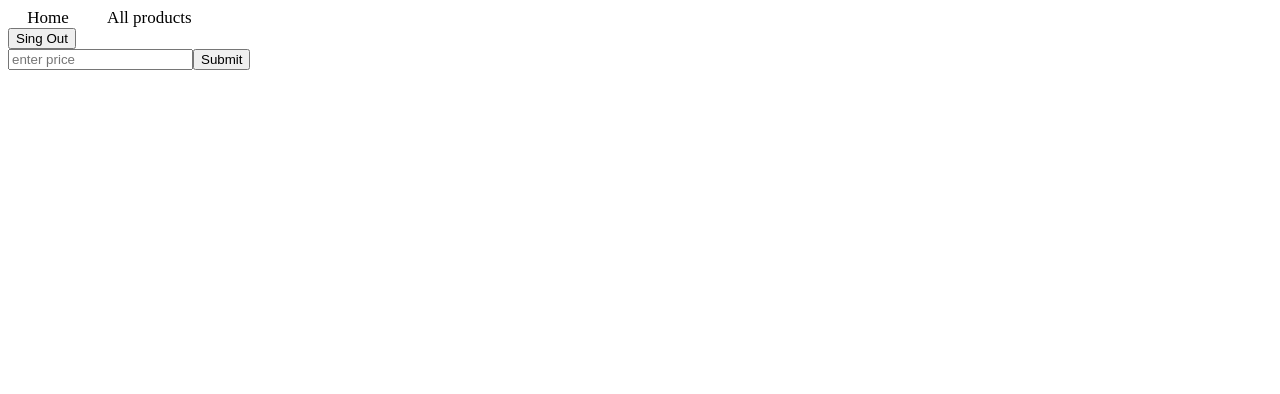
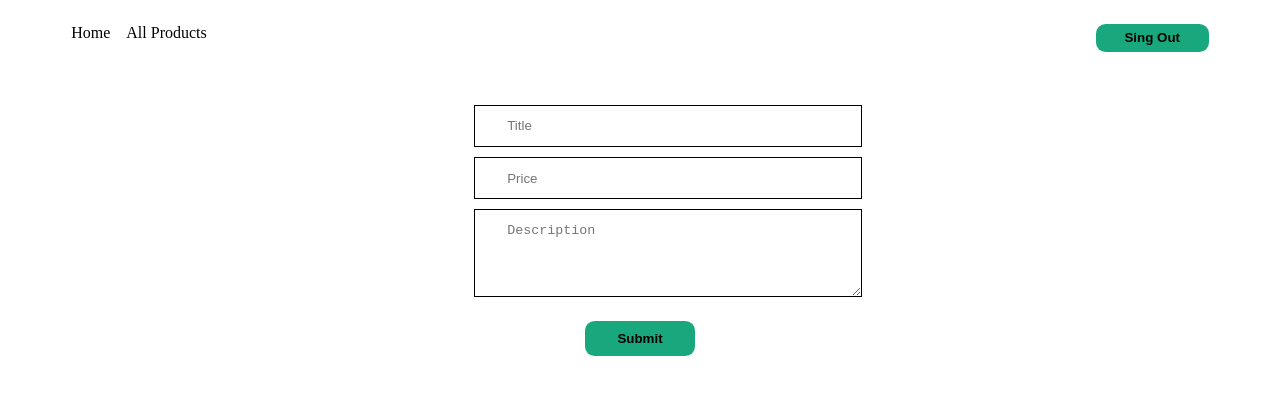
Before and after one commit to Rokas214/Sell-Your-Junk-Client, a React (Create React App) app: page /add in a window 1280 px wide. Shown: the top 394 px of the page. Built offline with nearby package versions, Linux system fonts and the light colour scheme.

Commit message:
Added style, notifications

```diff
--- a/src/components/Form.jsx
+++ b/src/components/Form.jsx
@@ -29,6 +29,8 @@ const Form = () => {
                 <Link className='link' to='/register'>
                     Register
             </Link>
+
+
         <div className='login-form' >
             <h1>Login</h1>
             <form className='form' onSubmit={((e) => {
--- a/src/components/Notification.jsx
+++ b/src/components/Notification.jsx
@@ -1,8 +1,11 @@
 import React from 'react'
+import "../components/style.css"
 
-const Notification = () => {
+const Notification = ({children}) => {
   return (
-    <div>Notification</div>
+    <div className='notification' >
+        {children}
+    </div>
   )
 }
 
--- a/src/components/SingOut.jsx
+++ b/src/components/SingOut.jsx
@@ -1,16 +1,21 @@
-import React from 'react'
+import React, { useState } from 'react'
 import "../../src/index.css"
 import "./style.css"
 import { useNavigate } from 'react-router-dom'
+import Notification from './Notification'
 
-const SingOut = () => {
+
+const SingOut = ({setNotification}) => {
     const navigate = useNavigate()
+
+
 
 
     function singOut(){
         localStorage.removeItem("token")
+        setNotification(true)
+        setTimeout(() => {navigate("/")}, 1500)
 
-        navigate("/")
 
     }
 
--- a/src/components/style.css
+++ b/src/components/style.css
@@ -1,7 +1,7 @@
 .card {
 	border: 1px solid black;
 	text-align: center;
-	width: 25%;
+	width: calc(33% - 4rem);
 	margin: 1rem;
 	padding: 1rem;
 }
@@ -16,10 +16,11 @@
 	text-align: center;
 }
 
-.form input {
+.form input,
+textarea {
 	width: 100%;
 	margin: 0.3rem;
-	padding: 0.8rem 0.8rem 0.8rem 1.5rem;
+	padding: 0.8rem 0.8rem 0.8rem 2rem;
 	border: 1px solid black;
 }
 
@@ -56,10 +57,8 @@
 	padding: 10px;
 }
 .singout {
+	justify-content: flex-end;
 	display: flex;
-	width: 80%;
-	align-items: center;
-	justify-content: flex-end;
 }
 
 .singout button {
@@ -75,3 +74,26 @@
 	cursor: pointer;
 	border: 1px solid black;
 }
+
+.link {
+	text-decoration: none;
+	color: black;
+	padding-right: 1rem;
+}
+
+.link:hover {
+	color: rgb(0, 124, 62);
+}
+
+.nav {
+	display: flex;
+	justify-content: space-between;
+	width: 100%;
+	margin: 1.5rem auto;
+	padding-right: 1rem;
+}
+
+.page-width {
+	width: 90%;
+	margin: 0 auto;
+}
--- a/src/index.css
+++ b/src/index.css
@@ -1,6 +1,5 @@
-.link {
+/* .link {
 	padding: 0.7rem;
-	margin: 0.5rem;
 	text-decoration: none;
 	color: black;
 	font-size: 17px;
@@ -8,4 +7,4 @@
 
 .link:hover {
 	color: rgb(0, 124, 62);
-}
+} */
--- a/src/pages/Add.jsx
+++ b/src/pages/Add.jsx
@@ -3,18 +3,33 @@ import { useState } from 'react';
 import { Link } from 'react-router-dom';
 import SingOut from '../components/SingOut';
 import "../components/style.css"
+import "../index.css"
+import Notification from '../components/Notification';
 
 const Add = () => {
     const [input, setInput] = useState()
     const [error, setError] = useState(false)
+    const [notification, setNotification] = useState(false)
 
 
-  return <div className='sing' >
+
+  return (
+        <div className='page-width' >
+            <div>
+                {notification && <Notification>Successfully logged out</Notification> }
+            </div>
+        <div className='nav' >
+
+                <div className='links' >
                     <Link className='link' to='/home'>Home</Link>
-    <Link className='link' to='/products'>All products</Link>
-      <SingOut  />
+                    <Link className='link' to='/products'>All Products</Link>
+                </div>
+                <div className='singout' >
+                    <SingOut setNotification={setNotification} />
+                </div>
+        </div>
 
-      <form onSubmit={((e) => {
+        <form className='form' onSubmit={((e) => {
                 e.preventDefault()
                     if(!input){
                         setError(true)
@@ -32,11 +47,15 @@ const Add = () => {
                     .then(data => console.log(data))
                     }
             })} >
-            <input type="number" onChange={((e) => setInput({...input,price: e.target.value}))} placeholder='enter price'  />
+                <input type="text" onChange={((e) => setInput({...input,price: e.target.value}))} placeholder='Title'  />
+                <input type="text" onChange={((e) => setInput({...input,price: e.target.value}))} placeholder='Price'  />
+                <textarea type="text" onChange={((e) => setInput({...input,price: e.target.value}))} placeholder='Description' id="w3review" name="w3review" rows="4" cols="50"></textarea>
                 {error && <div>Please fill the inputs</div> }
                 <button type='submit' >Submit</button>
             </form>
-  </div>;
+    </div>
+
+  )
 };
 
 export default Add;
--- a/src/pages/Home.jsx
+++ b/src/pages/Home.jsx
@@ -3,10 +3,12 @@ import React from 'react';
 import { useNavigate, useLocation, Link } from "react-router-dom";
 import SingOut from "../components/SingOut";
 import "../components/style.css"
+import Notification from "../components/Notification";
 
 const Home = () => {
 
     const [getData,setData] = useState()
+    const [notification, setNotification] = useState(false)
     const location = useLocation()
 
 
@@ -22,10 +24,22 @@ const Home = () => {
             .catch(err => alert("error"))
     },[])
   return (
-    <div>
-        <SingOut />
-        <Link className='link' to='/add'>Add Product</Link>
-        <Link className='link' to='/products'>All products</Link>
+    <div className="page-width" >
+        <div>
+            {notification && <Notification>Successfully logged out</Notification> }
+        </div>
+
+        <div className='nav' >
+
+        <div className='links' >
+            <Link className='link' to='/add'>Add Product</Link>
+            <Link className='link' to='/products'>All Products</Link>
+        </div>
+        <div className='singout' >
+            <SingOut setNotification={setNotification} />
+        </div>
+        </div>
+
         {!getData && <h1>Loading...</h1> }
         {getData && <h1>{getData}</h1> }
     </div>
--- a/src/pages/Products.jsx
+++ b/src/pages/Products.jsx
@@ -3,9 +3,11 @@ import ProductCard from '../components/ProductCard';
 import { Link } from 'react-router-dom';
 import SingOut from '../components/SingOut';
 import "../components/style.css"
+import Notification from '../components/Notification';
 
 const Products = () => {
 
+    const [notification, setNotification] = useState(false)
     const [getData, setData] = useState()
         useEffect(() => {
             fetch("http://localhost:8080/v1/products",{
@@ -19,20 +21,38 @@ const Products = () => {
         },[])
 
 
-  return <div className='cardComp' >
 
-        <Link className='link' to='/home'>Home</Link>
-        <Link className='link' to='/add'>Add Product</Link>
-        <div className='singout' >
-            <SingOut />
+  return (
+      <div className='page-width' >
+
+                <div>
+                    {notification && <Notification>Successfully logged out</Notification> }
+                </div>
+
+        <div  >
+
+            <div className='nav' >
+
+                <div className='links' >
+                    <Link className='link' to='/home'>Home</Link>
+                    <Link className='link' to='/add'>Add Product</Link>
+                </div>
+                <div className='singout' >
+                    <SingOut setNotification={setNotification} />
+                </div>
+        </div>
+        <div className='cardComp'>
+
+            {!getData && <h1>Loading...</h1> }
+            {getData && getData.map(item => <ProductCard item={item} key={item.id} /> )}
+            {console.log(getData)}
         </div>
 
 
-      {!getData && <h1>Loading...</h1> }
-    {getData && getData.map(item => <ProductCard item={item} key={item.id} /> )}
-    {console.log(getData)}
+        </div>
+      </div>
 
-  </div>;
+  )
 };
 
 export default Products;
```
Lines whose indentation alone changed are shown as unchanged.
